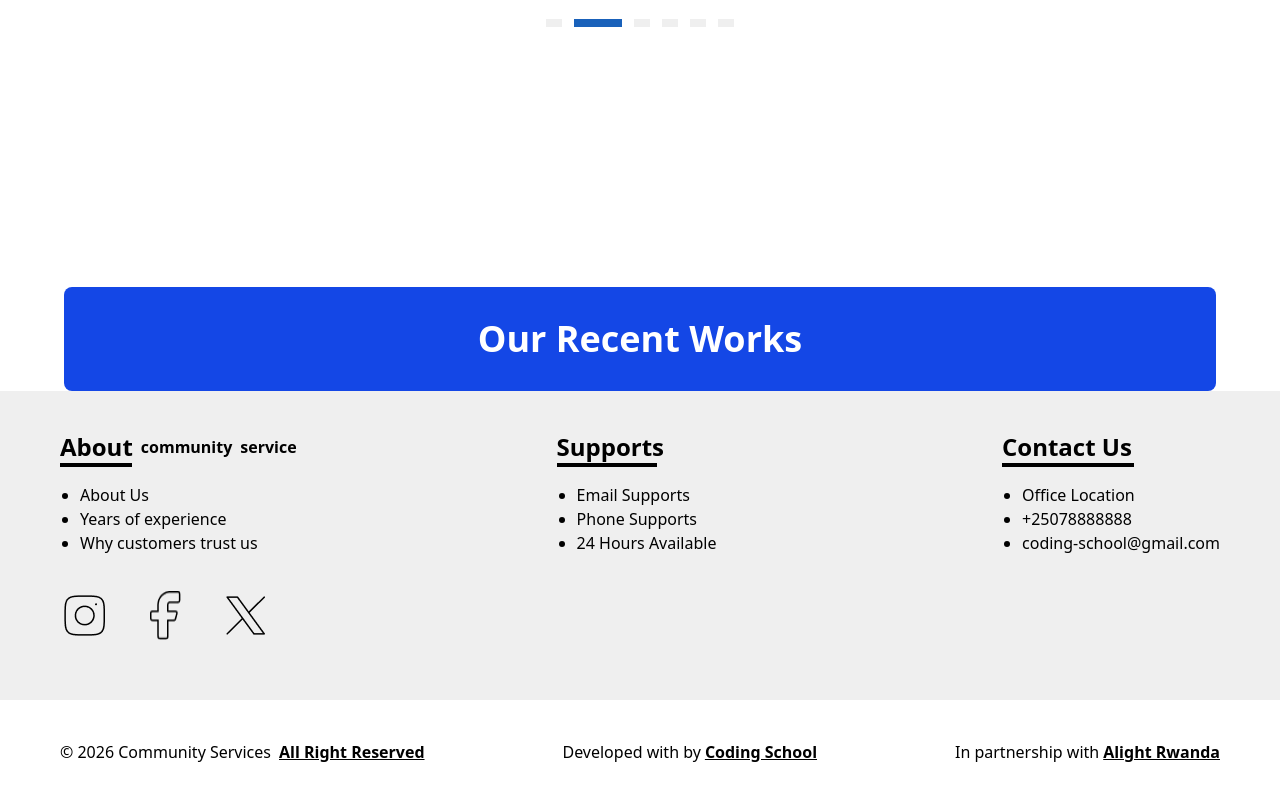
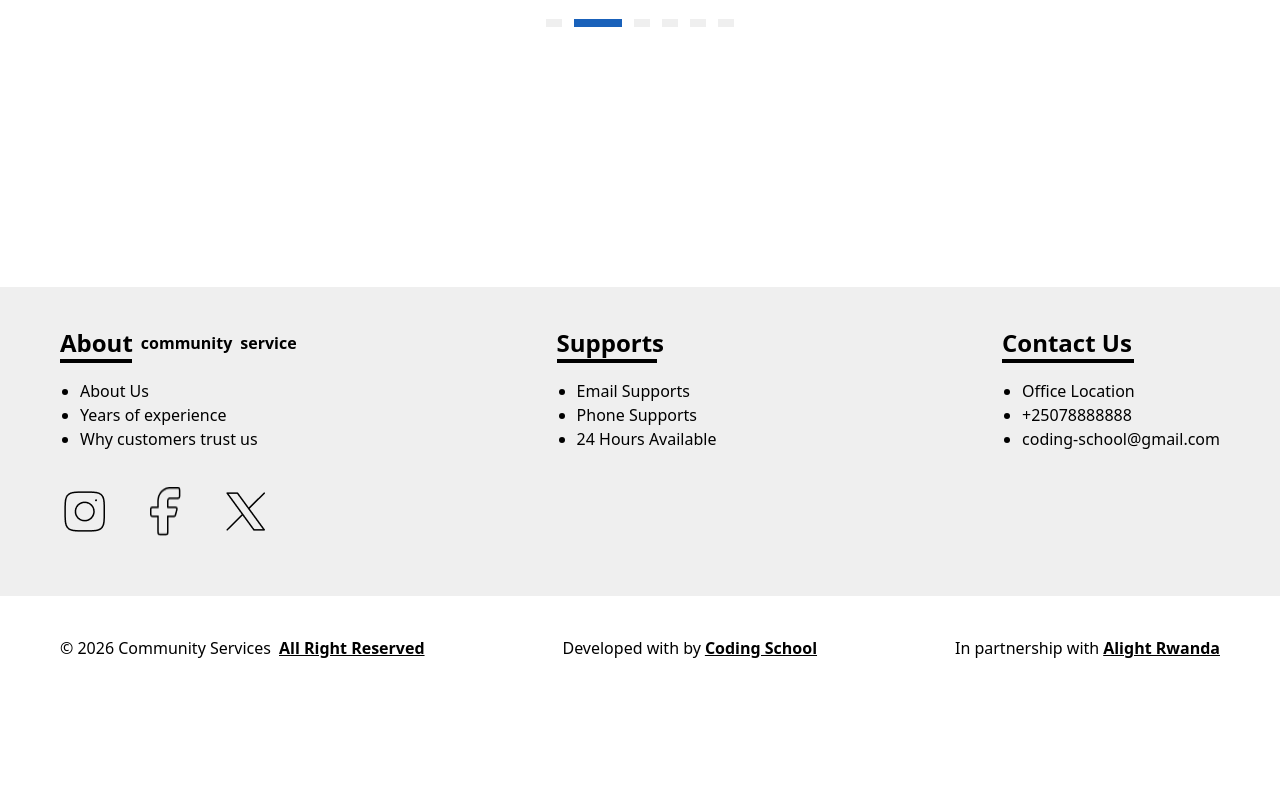
Before and after one commit to Alight-Rw/Community-Services, a React (Vite) app: page / in a window 1280 px wide. Shown: the part 1881-2681 px from the top of the page. After the commit the page ends 2581 px from the top, so only its background shows below. Built offline with nearby package versions, Linux system fonts and the light colour scheme.

Commit message:
Section-header

```diff
--- a/src/Components/Client/Home/index.jsx
+++ b/src/Components/Client/Home/index.jsx
@@ -2,7 +2,6 @@ import { Statistic } from "./Statistic"
 import Hero from "./Hero";
 import Slide from "./Slide"
 import GlobalSearch from "../../Shared/GlobalSearch";
-import SectionHeader from "../../SectionHeader";
 
 
 export function Home(){
@@ -12,8 +11,8 @@ export function Home(){
          <Hero />
          <Statistic/>
          <Slide />
-         <SectionHeader
-         title="Our Recent Works"/>
+
+
         </>
     )
 }
--- /dev/null
+++ b/src/Components/Client/WorkedGallery/SectionHeader.jsx
@@ -0,0 +1,16 @@
+const SectionHeader = ({ title, subtitle }) => {
+  return (
+    <div className="bg-blue-800 py-6 px-4 sm:px-6 lg:px-8 w-full max-w-[calc(100%-48px)] mx-auto rounded-xl">
+      <h2 className="text-white text-xl sm:text-2xl md:text-2xl font-bold -mt-8 px-5 py-5">
+        {title}
+      </h2>
+
+      {subtitle && (
+        <p className="text-blue-100 text-sm md:text-base mt-2">
+          {subtitle}
+        </p>
+      )}
+    </div>
+  );
+};
+export default SectionHeader
--- a/src/Components/Client/WorkedGallery/index.jsx
+++ b/src/Components/Client/WorkedGallery/index.jsx
@@ -1,7 +1,11 @@
+import SectionHeader from "./SectionHeader";
+
 export function WorkedGallery (){
     return (
-         <div>
-            <h1>Welcome to work gallery</h1>
+         <div className="px-6 w-full py-2">
+
+            <SectionHeader
+            title={"Our Recents Works"}/>
          </div>
     )
 }
--- a/src/Components/SectionHeader.jsx
+++ /dev/null
@@ -1,20 +0,0 @@
-
-const SectionHeader = ({ title, subtitle }) => {
-  return (
-    <div className=" bg-blue-700 py-3 px-3 rounded-4xl lg:text-2xl flex justify-center
-     w-full max-w-6xl md:rounded-lg mx-auto sm:text-2xl">
-      <h2 className="text-white text-xl sm:text-2xl md:text-3xl lg:text-4xl
- font-bold rounded-3xl md:m-5">
-        {title}
-      </h2>
-
-      {subtitle && (
-        <p className="text-blue-100 mt-3 text-sm md:text-base">
-          {subtitle}
-        </p>
-      )}
-    </div>
-  );
-};
-
-export default SectionHeader;
```
